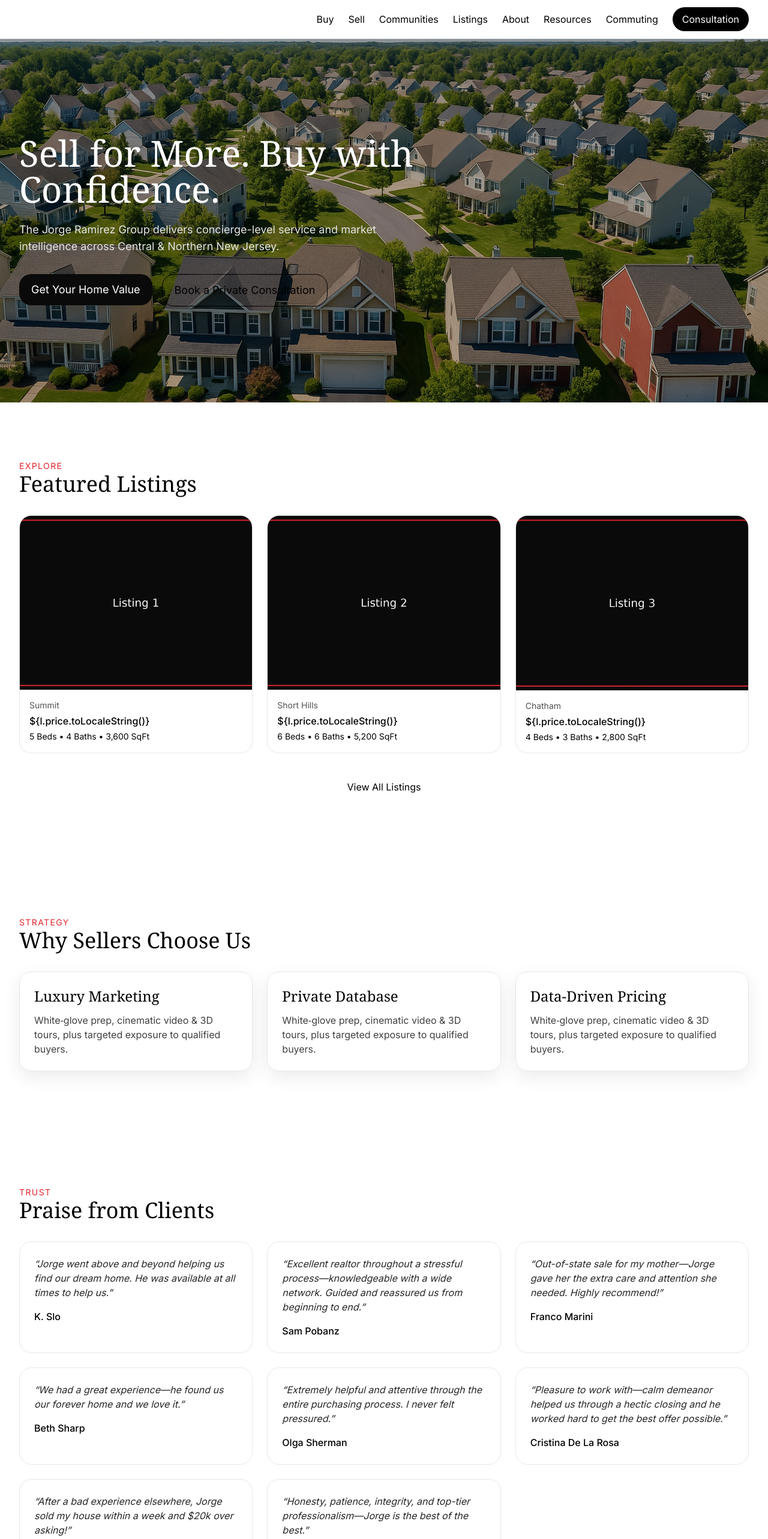
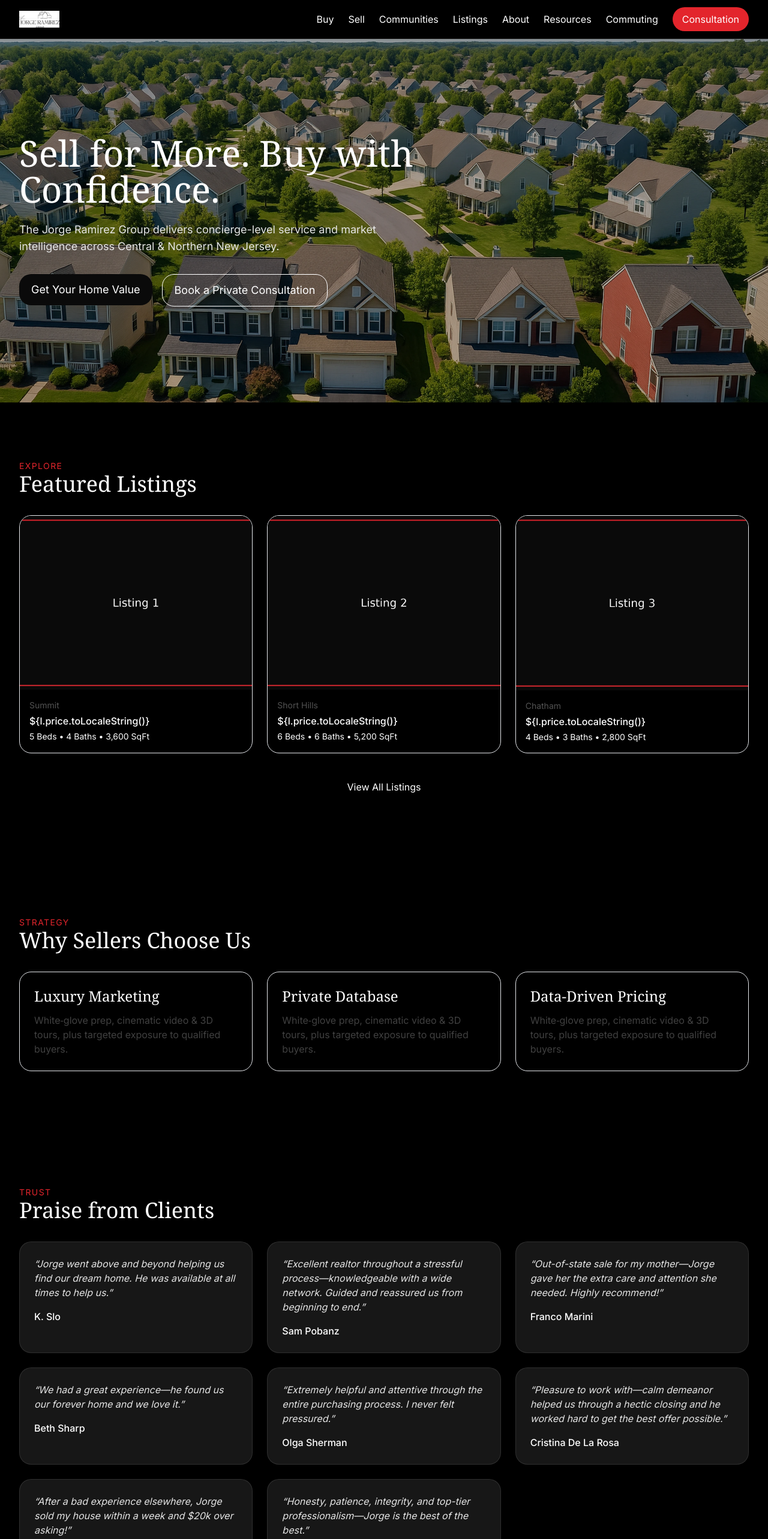
Before and after one commit to jorgeramirez76/jorge-ramirez-group, a Next.js app: page / in a window 1280 px wide. Shown: the top 2566 px of the page at 60% size. Built offline with nearby package versions, Linux system fonts and the light colour scheme.

Commit message:
feat: apply dark theme and seo metadata

```diff
--- a/app/communities/[slug]/page.tsx
+++ b/app/communities/[slug]/page.tsx
@@ -18,7 +18,7 @@ export default function CommunityPage({ params }: { params: { slug: string } })
           {towns.map((t) => (
             <li key={t.slug}>
               <a
-                className="block rounded-md border border-gray-200 bg-white p-5"
+                className="block rounded-md border border-white/10 bg-neutral-900 p-5 text-white"
                 href={`/communities/${t.slug}`}
               >
                 {t.name}
--- a/app/communities/page.tsx
+++ b/app/communities/page.tsx
@@ -10,7 +10,7 @@ export default function Communities() {
         {COUNTIES.map((c) => (
           <li key={c.slug}>
             <a
-              className="block rounded-md border border-gray-200 bg-white p-7"
+              className="block rounded-md border border-white/10 bg-neutral-900 p-7 text-white"
               href={`/communities/${c.slug}`}
             >
               {c.name}
--- a/app/globals.css
+++ b/app/globals.css
@@ -14,7 +14,8 @@ html { scroll-behavior: smooth; }
 
 /* Luxury typography feel */
 h1, h2, h3 { @apply font-serif; }
-p, li { @apply text-neutral-800; }
+body { @apply bg-black text-white; }
+p, li { @apply text-neutral-200; }
 
 /* Focus ring */
 :focus-visible {
--- a/app/layout.tsx
+++ b/app/layout.tsx
@@ -15,9 +15,13 @@ export const metadata: Metadata = {
   },
   description:
     'Trusted New Jersey real estate—Union, Morris, Essex, Hudson, and Middlesex counties.',
+  keywords: ['New Jersey real estate', 'Union County homes', 'NJ realtor'],
   openGraph: { type: 'website', siteName: 'The Jorge Ramirez Group', locale: 'en_US' },
   twitter: { card: 'summary_large_image' },
-  robots: { index: true, follow: true }
+  robots: { index: true, follow: true },
+  icons: {
+    icon: '/favicon.ico'
+  }
 };
 
 export default function RootLayout({ children }: { children: ReactNode }) {
--- a/app/listings/page.tsx
+++ b/app/listings/page.tsx
@@ -18,7 +18,7 @@ export default async function ListingsPage() {
           {listings.map((l) => (
             <li
               key={l.id}
-              className="overflow-hidden rounded-lg border border-gray-200 bg-white"
+              className="overflow-hidden rounded-lg border border-white/10 bg-neutral-900"
             >
               <a href={l.url ?? `/contact?interest=${encodeURIComponent(l.address)}`}>
                 <Image
--- a/components/site-footer.tsx
+++ b/components/site-footer.tsx
@@ -3,19 +3,19 @@ import Image from "next/image";
 import { siteConfig } from "@/lib/site";
 export function SiteFooter() {
   return (
-    <footer className="border-t mt-20">
+    <footer className="border-t border-white/10 mt-20 bg-black text-white">
       <div className="container py-10 grid md:grid-cols-3 gap-8">
         <div>
           <div className="flex items-center gap-3">
             <Image
-              src="/images/logo/logo-primary.png"
+              src="/images/logo/logo-alt.jpg"
               alt="The Jorge Ramirez Group"
               width={180}
               height={48}
               className="h-8 w-auto"
             />
           </div>
-          <p className="mt-2 text-sm text-neutral-600">{siteConfig.tagline}</p>
+          <p className="mt-2 text-sm text-neutral-400">{siteConfig.tagline}</p>
           <p className="mt-4 text-sm">Keller Williams Premier Properties, Lic. # 1754604</p>
           <p className="mt-2 text-sm">488 Springfield Ave, Summit, NJ 07901</p>
           <p className="mt-2 text-sm"><a href={`tel:${siteConfig.phoneRaw}`}>{siteConfig.phoneDisplay}</a> • <a href={`mailto:${siteConfig.email}`}>{siteConfig.email}</a></p>
@@ -37,7 +37,7 @@ export function SiteFooter() {
             <li><Link href="/legal/fair-housing">Fair Housing</Link></li>
             <li><Link href="/legal/ada">ADA</Link></li>
           </ul>
-          <p className="mt-4 text-neutral-500 text-xs">© {new Date().getFullYear()} {siteConfig.shortName}. All rights reserved.</p>
+          <p className="mt-4 text-neutral-400 text-xs">© {new Date().getFullYear()} {siteConfig.shortName}. All rights reserved.</p>
         </div>
       </div>
     </footer>
--- a/components/site-header.tsx
+++ b/components/site-header.tsx
@@ -5,11 +5,11 @@ import { useState } from "react";
 export function SiteHeader() {
   const [open, setOpen] = useState(false);
   return (
-    <header className="sticky top-0 z-50 border-b bg-white/80 backdrop-blur">
+    <header className="sticky top-0 z-50 border-b border-white/10 bg-black/80 backdrop-blur text-white">
       <div className="container h-16 flex items-center justify-between">
         <Link href="/" className="flex items-center gap-3" aria-label="The Jorge Ramirez Group">
           <Image
-            src="/images/logo/logo-primary.png"
+            src="/images/logo/logo-alt.jpg"
             alt="The Jorge Ramirez Group"
             width={160}
             height={40}
@@ -24,15 +24,15 @@ export function SiteHeader() {
           <Link href="/about">About</Link>
           <Link href="/resources">Resources</Link>
           <Link href="/commuting">Commuting</Link>
-          <Link href="/contact" className="rounded-full bg-black text-white px-4 py-2">Consultation</Link>
+          <Link href="/contact" className="rounded-full bg-brand-red text-white px-4 py-2">Consultation</Link>
         </nav>
-        <button className="md:hidden" aria-label="Menu" onClick={()=>setOpen(v=>!v)}>☰</button>
+        <button className="md:hidden text-white" aria-label="Menu" onClick={()=>setOpen(v=>!v)}>☰</button>
       </div>
       {open && (
-        <div className="md:hidden border-t bg-white">
+        <div className="md:hidden border-t border-white/10 bg-black">
           <div className="container py-3 flex flex-col gap-2">
             {["buy","sell","communities","listings","about","resources","commuting","contact"].map(p=> (
-              <Link key={p} href={`/${p}`} onClick={()=>setOpen(false)} className="py-2">{p[0].toUpperCase()+p.slice(1)}</Link>
+              <Link key={p} href={`/${p}`} onClick={()=>setOpen(false)} className="py-2 text-white">{p[0].toUpperCase()+p.slice(1)}</Link>
             ))}
           </div>
         </div>
--- a/components/testimonials.tsx
+++ b/components/testimonials.tsx
@@ -2,11 +2,11 @@ import testimonials from "@/content/testimonials.json";
 import type { Testimonial } from '@/types/testimonial';
 export function Testimonials() {
   const items = testimonials as Testimonial[];
-  if (!items?.length) return <p className="text-neutral-600">Testimonials coming soon.</p>;
+  if (!items?.length) return <p className="text-neutral-400">Testimonials coming soon.</p>;
   return (
     <div className="grid md:grid-cols-3 gap-6">
       {items.map((t, i) => (
-        <div key={i} className="rounded-2xl border p-6 bg-white">
+        <div key={i} className="rounded-2xl border border-white/10 p-6 bg-neutral-900">
           <p className="italic">“{t.quote}”</p>
           <div className="mt-4 font-medium">{t.author}</div>
         </div>
--- a/components/ui/button.tsx
+++ b/components/ui/button.tsx
@@ -10,9 +10,9 @@ export function Button({ className, variant="primary", size="md", ...props }: Pr
   const variants = {
     primary: "bg-brand-black text-white hover:opacity-90",
     secondary: "bg-brand-red text-white hover:opacity-95",
-    outline: "border border-black text-black hover:bg-black hover:text-white",
+    outline: "border border-white text-white hover:bg-white hover:text-black",
     outlineLight: "border border-white text-white hover:bg-white hover:text-black",
-    ghost: "text-black hover:bg-neutral-100"
+    ghost: "text-white hover:bg-neutral-800"
   };
   const sizes = { sm: "text-sm", md: "text-base", lg: "text-lg" };
   return <button className={clsx(base, variants[variant], sizes[size], className)} {...props} />;
```
